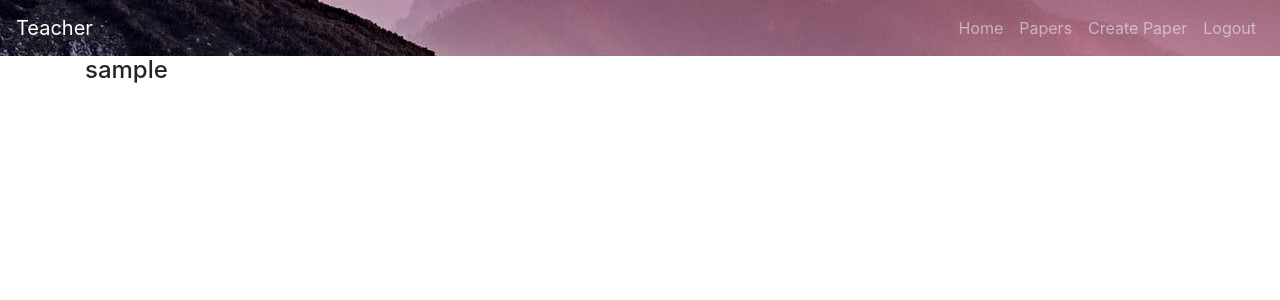
After one commit to vgskhagesh/MCQ, a Django app: a page that uses teacher_app/templates/paper_detail.html in a window 1280 px wide. The commit adds this page. Shown: the top 300 px of the page. Run offline with Django 3.2, Linux system fonts and the light colour scheme; a user stored in the database is signed in; tables that the repository leaves empty hold one stand-in row (values such as "Sample post"); some libraries are stand-ins or nearby versions.

Commit message:
done with teacher paper templated

```diff
--- a/mcq/settings.py
+++ b/mcq/settings.py
@@ -38,6 +38,7 @@ INSTALLED_APPS = [
     'django.contrib.messages',
     'django.contrib.staticfiles',
 
+    'bootstrap4',
     'student_app',
     'teacher_app',
 ]
--- a/teacher_app/decorators.py
+++ b/teacher_app/decorators.py
@@ -1,7 +1,9 @@
 from django.contrib.auth import REDIRECT_FIELD_NAME
 from django.contrib.auth.decorators import user_passes_test
+from django.utils.decorators import method_decorator
+from django.contrib.auth.decorators import login_required
 
-def teacher_required(function=None, redirect_field_name=REDIRECT_FIELD_NAME, login_url='teacher_app:teacher_login'):
+def teacher_required(function=None, redirect_field_name='teacher_app:teacher_home', login_url='teacher_app:teacher_login'):
     actual_decorator = user_passes_test(
         lambda u : u.is_active and u.is_teacher,
         login_url=login_url,
--- a/teacher_app/models.py
+++ b/teacher_app/models.py
@@ -1,6 +1,11 @@
 from django.db import models
+from django.utils.text import slugify
+from django.urls import reverse
 
 from student_app.models import User
+
+from django import template
+register = template.Library()
 
 # Create your models here.
 
@@ -8,6 +13,29 @@ class Teacher(models.Model):
     user = models.OneToOneField(User, on_delete=models.CASCADE,primary_key=True)
 
 class Paper(models.Model):
-    title = models.CharField(max_length=100)
+    name = models.CharField(max_length=100,default="")
+    slug = models.SlugField(allow_unicode=True, unique=True,null=True)
+    user = models.ForeignKey(User,related_name="paper",null=True,on_delete=models.CASCADE)
+    date = models.DateTimeField(auto_now=True)
+
+    class Meta:
+        ordering = ['-date']
+
     def __str__(self):
-        return self.title
+        return self.name
+
+    def save(self,*args,**kwargs):
+        print("save")
+        self.slug = slugify(self.name)
+        super().save(*args,**kwargs)
+
+    def get_absolute_url(self):
+        return reverse("teacher_app:paper_detail", kwargs={"slug": self.slug})
+
+
+
+class Question(models.Model):
+    paper = models.ForeignKey(Paper,related_name="question",on_delete=models.CASCADE)
+
+    def __str__(self):
+        return paper.user.username
--- /dev/null
+++ b/teacher_app/templates/paper_detail.html
@@ -0,0 +1,6 @@
+{% extends 'teacher_base.html' %}
+{% load bootstrap4 %}
+
+{% block base_block %}
+<h4>{{user.username}}</h4>
+{% endblock base_block %}
--- a/teacher_app/templates/teacher_base.html
+++ b/teacher_app/templates/teacher_base.html
@@ -17,7 +17,11 @@
         <a class="nav-link" href="{% url 'home' %}">Home</a>
         </li>
         <li class="nav-item">
-        <a class="nav-link" href="{% url 'teacher_app:teacher_papers' %}">Papers</a>
+        <a class="nav-link" href="{% url 'teacher_app:paper_list' %}">Papers</a>
+        </li>
+        </li>
+        <li class="nav-item">
+        <a class="nav-link" href="{% url 'teacher_app:paper_form' %}">Create Paper</a>
         </li>
         <li class="nav-item">
         <a class="nav-link" href="{% url 'teacher_app:teacher_logout' %}">Logout</a>
--- a/teacher_app/urls.py
+++ b/teacher_app/urls.py
@@ -1,7 +1,7 @@
 from django.urls import path
 from django.contrib.auth import views as auth_views
 
-from teacher_app.views import TeacherHome, TeacherLogin, TeacherSignup, TeacherPapers
+from teacher_app.views import TeacherHome, TeacherLogin, TeacherSignup, CreatePaper, ListPaper, DetailPaper
 
 app_name = 'teacher_app'
 
@@ -10,5 +10,8 @@ urlpatterns = [
     path('login/',TeacherLogin.as_view(),name='teacher_login'),
     path('logout/',auth_views.LogoutView.as_view(next_page='teacher_app:teacher_home'),name='teacher_logout'),
     path('signup/',TeacherSignup.as_view(),name='teacher_signup'),
-    path('papers/',TeacherPapers.as_view(),name='teacher_papers'),
+
+    path('paper/new/',CreatePaper.as_view(),name="paper_form"),
+    path('papers/',ListPaper.as_view(),name="paper_list"),
+    path('papers/in/<slug:slug>/',DetailPaper.as_view(),name="paper_detail"),
 ]
--- a/teacher_app/views.py
+++ b/teacher_app/views.py
@@ -1,36 +1,63 @@
 from django.shortcuts import render
-from django.views.generic import TemplateView, CreateView
+from django.views.generic import TemplateView, CreateView, ListView, DetailView
 from django.shortcuts import redirect
 from django.contrib.auth import login
 from django.urls import reverse_lazy, reverse
 from django.contrib.auth.views import LoginView
 from django.utils.decorators import method_decorator
 from django.contrib.auth.decorators import login_required
+from django.contrib import messages
+from django.http import Http404
 
-from student_app.models import User
+from django.contrib.auth import get_user_model
+User = get_user_model()
+
+#from student_app.models import User
 from teacher_app.models import Teacher, Paper
-from teacher_app.forms import TeacherSignupForm, TeacherLoginForm, PaperForm
+from teacher_app.forms import TeacherSignupForm, TeacherLoginForm
 from teacher_app.decorators import teacher_required
 
 # Create your views here.
 
-@method_decorator([login_required(login_url='teacher_app:teacher_login'),teacher_required(login_url='teacher_app:teacher_login',redirect_field_name='teacher_app:teacher_home')], name='dispatch')
+decorators = [login_required(login_url='teacher_app:teacher_login'),teacher_required()]
+
+@method_decorator(decorators, name='dispatch')
 class TeacherHome(TemplateView):
     template_name = 'teacher_home.html'
 
-class TeacherPapers(CreateView):
-    template_name = 'teacher_papers.html'
+
+@method_decorator(decorators, name='dispatch')
+class CreatePaper(CreateView):
+    template_name = 'paper_form.html'
     model = Paper
-    form_class = PaperForm
-
-    def get_context_data(self, **kwargs):
-        kwargs['user_type'] = 'paper'
-        return super().get_context_data(**kwargs)
+    fields = ('name',)
 
     def form_valid(self,form):
         self.object = form.save(commit=False)
+        self.object.user = self.request.user
         self.object.save()
         return super().form_valid(form)
+
+
+@method_decorator(decorators, name='dispatch')
+class ListPaper(ListView):
+    model = Paper
+    template_name = "paper_list.html"
+
+    def get_queryset(self):
+        self.paper_user = Paper.objects.filter(user=self.request.user)
+        return self.paper_user
+
+    def get_context_data(self,**kwargs):
+        context = super().get_context_data(**kwargs)
+        context['paper_user'] = self.paper_user
+        return context
+
+
+@method_decorator(decorators, name='dispatch')
+class DetailPaper(DetailView):
+    model = Paper
+    template_name = "paper_detail.html"
 
 class TeacherLogin(LoginView):
     template_name = 'teacher_login.html'
```
Also changed, not shown: teacher_app/forms.py (+1 -12 lines), teacher_app/templates/paper_form.html (added, +11 -0 lines), teacher_app/templates/paper_list.html (added, +13 -0 lines), teacher_app/migrations/0004_auto_20200828_0021.py (added), teacher_app/migrations/0005_auto_20200828_0058.py (added).
